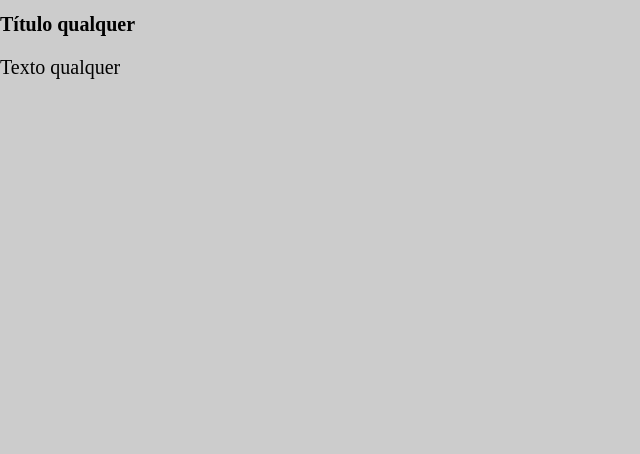
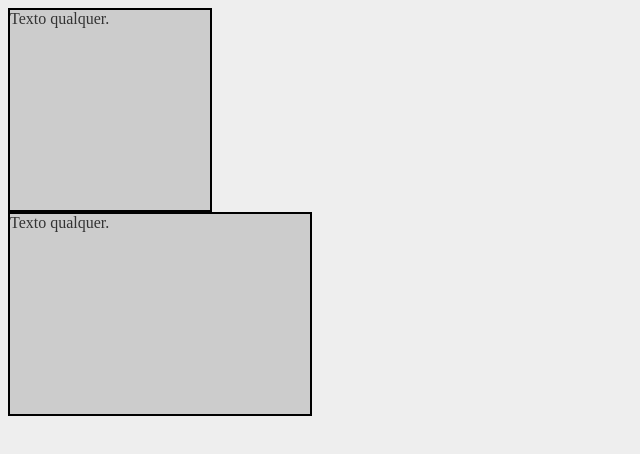
Before and after one commit to EzequielRT/conceitos-sass, a plain HTML site: page conceitos-sass/index.html in a window 1280 px wide. Shown: the whole page, without its empty margins (0-640 px from the left). Drawn offline with Linux system fonts and the light colour scheme.

Commit message:
Utilizando Variaveis

```diff
--- a/conceitos-sass/assets/css/reset.css
+++ /dev/null
@@ -1 +0,0 @@
-body{margin:0;font-size:20px;background-color:#ccc}
--- a/conceitos-sass/assets/sass/reset.scss
+++ /dev/null
@@ -1,5 +0,0 @@
-body {
-    margin:0;
-    font-size:20px;
-    background-color:#CCC;
-}
--- a/conceitos-sass/assets/sass/style.scss
+++ b/conceitos-sass/assets/sass/style.scss
@@ -1,9 +1,21 @@
-h1 {
-    font-size:20px;
-    font-weight:bold;
+$cor-fundo:#EEE;
+$cor-fonte:#333;
+$borda-padrao:2px;
+$fundo-padrao:#CCC;
+
+body {
+    background-color:$cor-fundo;
+    color:$cor-fonte;
 }
-
-/*
-Monitorando diretorio para processar SASS automaticamente
-sass --watch assets/sass:assets/css --no-source-map --style compressed
-*/
+.quadrado {
+    width:200px;
+    height:200px;
+    border:$borda-padrao solid #000;
+    background-color:$fundo-padrao;
+}
+.retangulo {
+    width:300px;
+    height:200px;
+    border:$borda-padrao solid #000;
+    background-color:$fundo-padrao;
+}
--- a/conceitos-sass/index.html
+++ b/conceitos-sass/index.html
@@ -6,12 +6,16 @@
     <meta name="viewport" content="width=device-width, initial-scale=1.0">
     <title>SASS</title>
     <link rel="stylesheet" href="./assets/css/style.css">
-    <link rel="stylesheet" href="./assets/css/reset.css">
 </head>
 <body>
 
-    <h1>Título qualquer</h1>
-    <p>Texto qualquer</p>
+    <div class="quadrado">
+        Texto qualquer.
+    </div>
+
+    <div class="retangulo">
+        Texto qualquer.
+    </div>
 
 </body>
 </html>
```
Also changed, not shown: conceitos-sass/assets/css/style.css.
